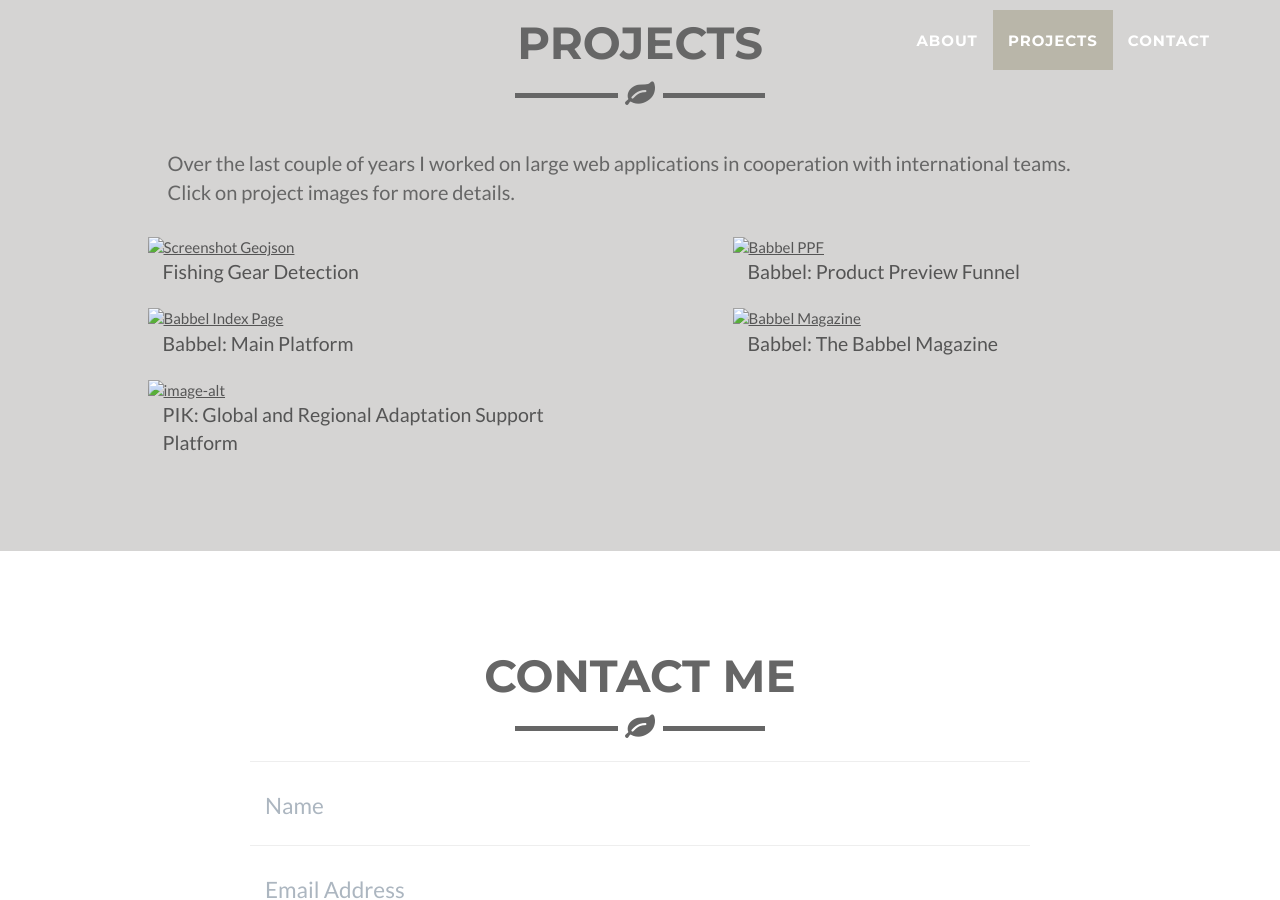
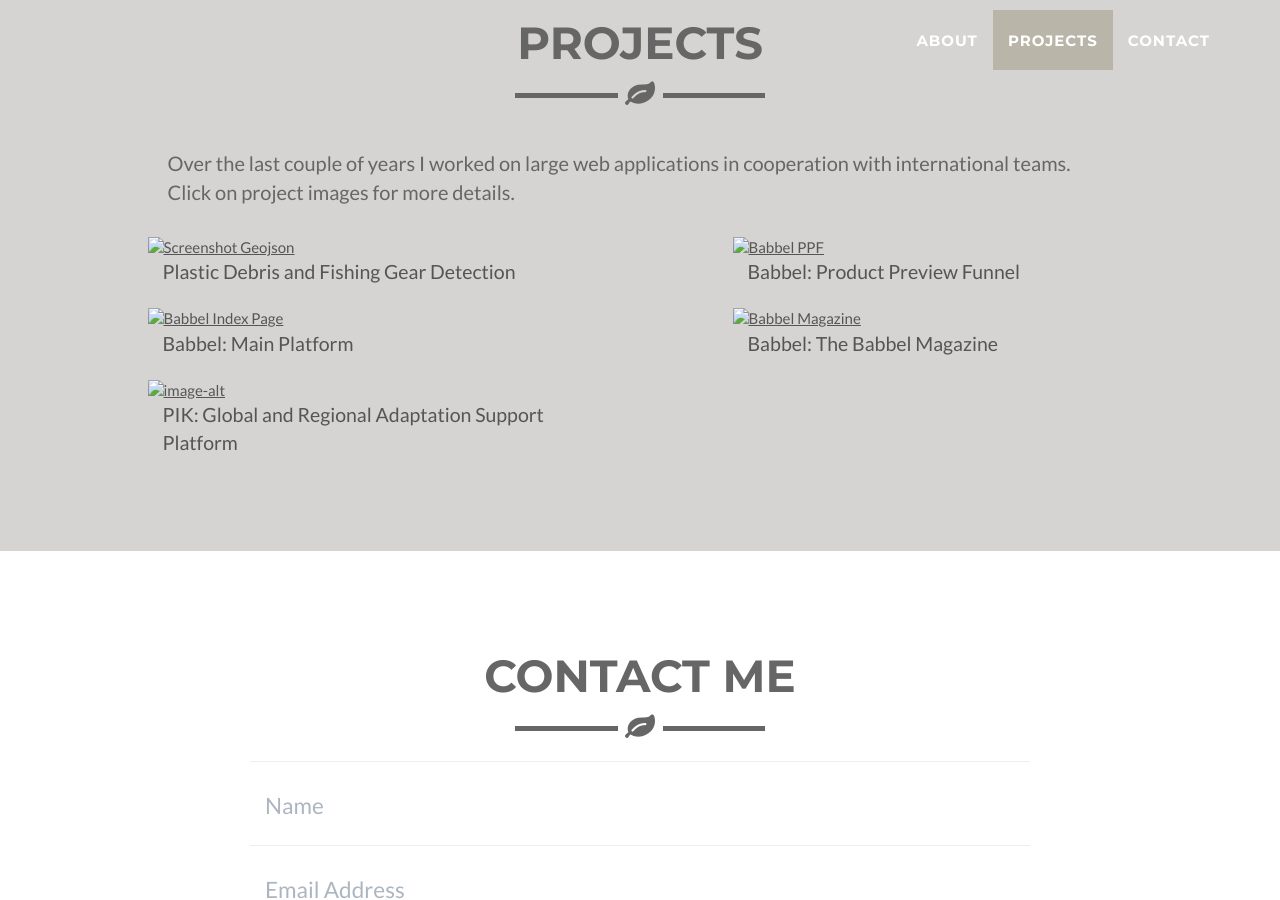
Before and after one commit to twei55/twei55.github.io, a Jekyll site: the page built from _posts/2019-01-22-gear-detector.markdown, in a window 1280 px wide and 900 px high, scrolled down 1862 px. Built offline with Jekyll 4.4.1, drawn with Linux system fonts in a browser that asks for light colours.

Commit message:
Update project title

```diff
--- a/_posts/2019-01-22-gear-detector.markdown
+++ b/_posts/2019-01-22-gear-detector.markdown
@@ -3,7 +3,7 @@
 modal-id: 1
 date: 2019-01-22
 img: screenshot-geojson_900.png
-title: Fishing Gear Detection
+title: Plastic Debris and Fishing Gear Detection
 alt: Screenshot Geojson
 client: University of Rostock, GFZ Potsdam
 category: Web Development
```
